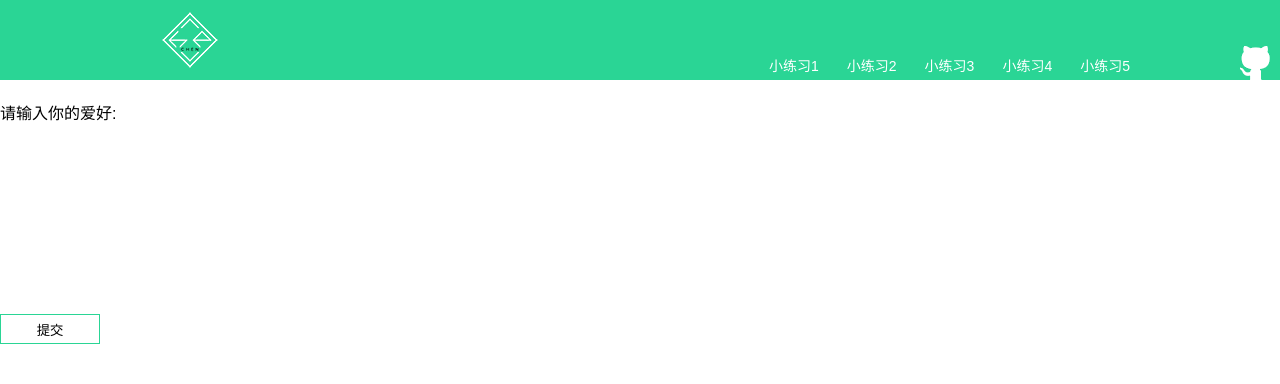
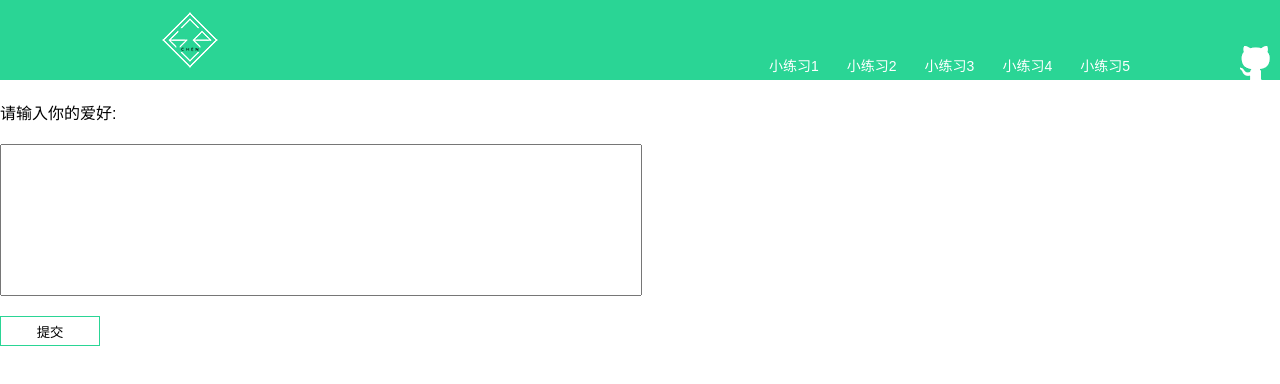
Before and after one commit to ch1oechao/baidu-ife-task, a plain HTML site: page task0002/zchen9/task0002.html in a window 1280 px wide. Drawn offline with Linux system fonts and the light colour scheme.

Commit message:
change border

```diff
--- a/task0002/zchen9/css/style.css
+++ b/task0002/zchen9/css/style.css
@@ -1,7 +1,6 @@
 * {
     padding: 0;
     margin: 0;
-    border: none;
 }
 /*html5*/
 article,aside,dialog,footer,header,section,footer,nav,figure,menu{
--- a/task0002/zchen9/css/task0002_1.css
+++ b/task0002/zchen9/css/task0002_1.css
@@ -1,7 +1,6 @@
 *{
     margin: 0;
     padding: 0;
-    border: none;
 }
 body{
     font-family: 'Microsoft Yahei', sans-serif;
--- a/task0002/zchen9/css/task0002_2.css
+++ b/task0002/zchen9/css/task0002_2.css
@@ -1,7 +1,6 @@
 *{
     margin: 0;
     padding: 0;
-    border: none;
 }
 body{
     font-family: 'Microsoft Yahei', sans-serif;
--- a/task0002/zchen9/css/task0002_3.css
+++ b/task0002/zchen9/css/task0002_3.css
@@ -1,7 +1,6 @@
 * {
     margin: 0;
     padding: 0;
-    border: none;
 }
 
 /*task0002_3*/
--- a/task0002/zchen9/css/task0002_4.css
+++ b/task0002/zchen9/css/task0002_4.css
@@ -1,7 +1,6 @@
 *{
     margin: 0;
     padding: 0;
-    border: none;
 }
 body{
     font-family: 'Microsoft Yahei', sans-serif;
--- a/task0002/zchen9/css/task0002_5.css
+++ b/task0002/zchen9/css/task0002_5.css
@@ -1,7 +1,6 @@
 * {
     margin: 0;
     padding: 0;
-    border: none;
 }
 body{
     font-family: 'Microsoft Yahei', sans-serif;
```
